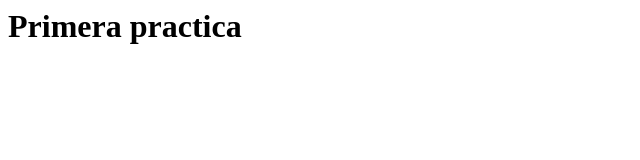
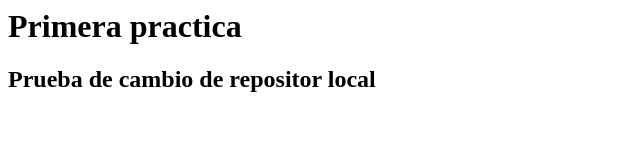
Before and after one commit to Krocero01/Index, a plain HTML site: page Index.html in a window 1280 px wide. Shown: the whole page, without its empty margins (0-640 px from the left). Drawn offline with Linux system fonts and the light colour scheme.

Commit message:
Segundo commit local

```diff
--- a/Index.html
+++ b/Index.html
@@ -1 +1,2 @@
 <h1>Primera practica</h1>
+<h2>Prueba de cambio de repositor local</h2>
```
